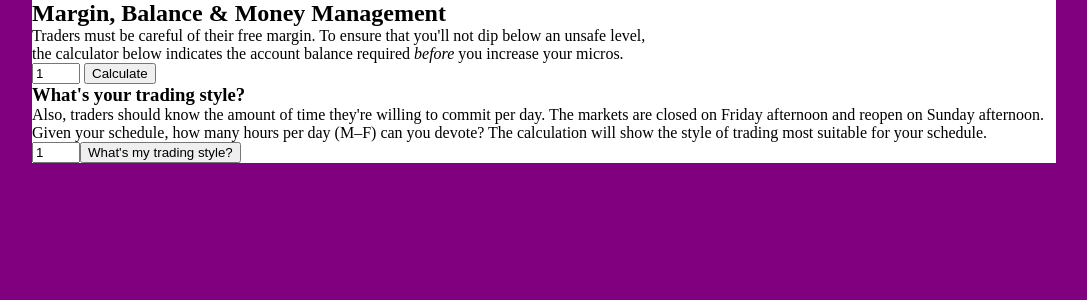
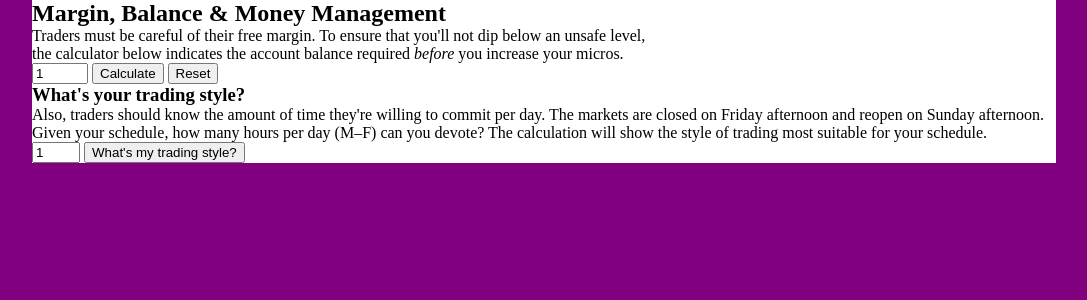
Before and after one commit to Clifton1000/clifton1000.github.io, a PHP site: page /strategy.html in a window 1280 px wide. Shown: the part 55-355 px from the top of the page, without its empty margins (96-1183 px from the left). Run offline with PHP 8.4, Linux system fonts and the light colour scheme.

Commit message:
chapter 4

```diff
--- a/forex.css
+++ b/forex.css
@@ -17,27 +17,19 @@ body {
 }
 
 #output {
-  display: block;
+  float: inherit;
   background-color: yellow;
-  float: right;
-  position: relative;
-  right: 530px;
+
 }
 
-#style {
-	float: left;
+.oneRow {
+  display: inline-block;
+
 }
-
-#tradeStyleBtn {
-	float: left;
-}
-
 #traderPosition {
-	display: block;
+	float: right;
 	background-color: yellow;
-	float: left;
-	position: relative;
-	left: 20px;
+	max-width: 150px;
 }
 
 nav {
--- a/script.js
+++ b/script.js
@@ -1,36 +1,48 @@
  /*
  Project: Javascript
  Author: Shane Byrd
- Date: 2/20/17
+ Date: 2/27/17
  */
 
-//chapter 2
+//set a global variable and initialize it to a string value of 4000
 
-//set a global variable and initialize it to a string value of 4000
-var initialBalance = "4000";
-      //create a resetForm function for users to refresh page and return to value of 1
+
 function resetForm() {
+    //create a resetForm function for users to refresh page and return to value of 1 for # of micros.
     document.getElementById("micros").value = 1;
+    createEventListeners();
+  }
+    function buttonClickHandler() {//function that handles when the button is clicked
+        document.getElementById("number_error_display").innerHTML = "";
+        try {
+            if (document.getElementById("micros").value <= 0) {
+                throw "Please enter a number greater than 0";
+            }
+        }
+        catch(errorMsg) { //block of code to handle errors
+          //display error message
+          document.getElementById("number_error_display").innerHTML = errorMsg;
+	      //remove output display
+		  document.getElementById("output").style.display = "none";
+        }
+    }
+document.getElementById("calcBtn"). addEventListener("click", buttonClickHandler, false);
 
-	createEventListeners();
-
-}
 
 function createEventListeners() {
-  //when someone clicks 'submit' the event handler click does its work
-    document.getElementById("calcBtn").addEventListener("click", calcMicros, false);
+  //when someone clicks 'submit' the event listener click does its work
+document.getElementById("calcBtn").addEventListener("click", calcMicros, false);
 	//For clicking on the other button
-	document.getElementById("tradeStyleBtn").addEventListener("click", tradeStyle, false);
+document.getElementById("tradeStyleBtn").addEventListener("click", tradeStyle, false);
 }
 
 function tradeStyle() {
 
 	//console.log("Clicked");
 	var freeTime = document.getElementById("style").value;
-	// The code should make a decision based on the freeTime value
-	switch (freeTime) {
+	// The code makes a decision based on the freeTime value
+	switch (freeTime) {//Displays a string value depending on user input 1, 2, 3, 4.
 		case "1":
-			//JA: Display your string value on the page instead of returning a value
 			document.getElementById("traderPosition").innerHTML = "Position Trader";
 			//return "Position Trader";
 			break;
@@ -52,7 +64,7 @@ function tradeStyle() {
 		 	break;
 	}
 }
-
+var initialBalance = "4000";
 function calcMicros() {
   //convert the number from the form, which is read as a character
   // and converts it to numberical format.
@@ -60,9 +72,7 @@ function calcMicros() {
     var result = (initialNumber * initialBalance);
 
 //display the output
-    document.getElementById("output").innerHTML = "$" + result + " recommended account balance.";
-
-
+document.getElementById("output").innerHTML = "$" + result + " recommended account balance.";
 }
 //resets form when page is relaoded
 window.addEventListener("load", resetForm, false);
--- a/strategy.html
+++ b/strategy.html
@@ -39,11 +39,13 @@ Date: 2/4/2017-->
         <p>Traders must be careful of their free margin.  To ensure that you'll not dip below an unsafe level,<br>
       the calculator below indicates the account balance required <em>before</em> you increase your micros.</p>
 		<!--chapter 2 assignment-->
-
-			<input type="number" min="1" max="9" step="1" id="micros" value="1" />
+	<div class="oneRow">
+			<input type="number" min="-5" max="9" step="1" id="micros" value="1" />
 			<input type="button" value="Calculate" id="calcBtn">
-				<span><div id="output"></div></span><br/>
-
+			<input type="reset">
+  			<span id="output"></span>
+  			<span id="number_error_display"></span>
+	</div>
 
 
 	<h3>What's your trading style?</h3>
@@ -51,11 +53,13 @@ Date: 2/4/2017-->
        <p>Given your schedule, how many hours per day (M&ndash;F) can you devote?  The calculation will show the style of trading most suitable for your schedule.</p>
 
 	 <!--Chapter 3 assignment-->
-
+  <div class="oneRow">
 		<input type="number" min="1" max="4" step="1" id="style" value="1">
-		<input type="button" id="tradeStyleBtn" value="What's my trading style?">
+</div>
+<div class="oneRow">
+		<input type="button"  id="tradeStyleBtn" value="What's my trading style?">
 		<span><div id="traderPosition"></div></span>
-
+		</div>
   </main>
 
   <footer>
```
Lines whose indentation alone changed are shown as unchanged.
